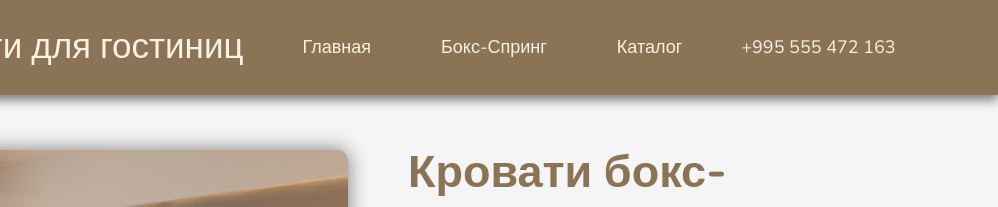
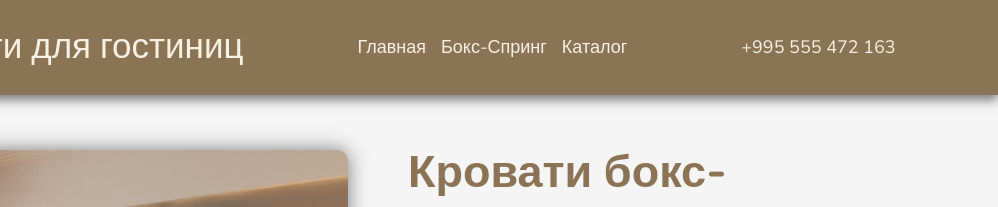
Before and after one commit to AndreiD7/hotel-bed-show-case, a website built with Vite: page index.html in a window 1280 px wide. Shown: the top 207 px of the page, 282-1280 px from the left. Built offline with nearby package versions, Linux system fonts and the light colour scheme; no server answers.

Commit message:
update styles

```diff
--- a/styles.css
+++ b/styles.css
@@ -134,7 +134,7 @@ header .phone {
 
 header .navbar ul {
   display: flex;
-  gap: 7rem;
+  gap: 1.5rem;
 }
 
 header .navbar ul li a {
```
Also changed, not shown: dist/assets/index-DRUheyi4.css.
